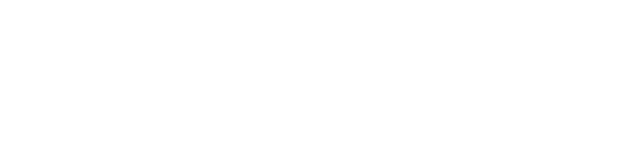
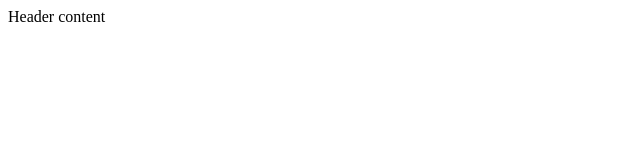
Before and after one commit to Spectatour/999-gitconflict, a website: page index.html in a window 1280 px wide. Shown: the whole page, without its empty margins (0-640 px from the left). Drawn offline with Linux system fonts and the light colour scheme.

Commit message:
header update

```diff
--- a/index.html
+++ b/index.html
@@ -8,6 +8,9 @@
 </head>
 <body>
     <!-- header start -->
+       <header>
+        Header content
+    </header>
     <!-- header end -->
 
     <!-- services start -->
```
